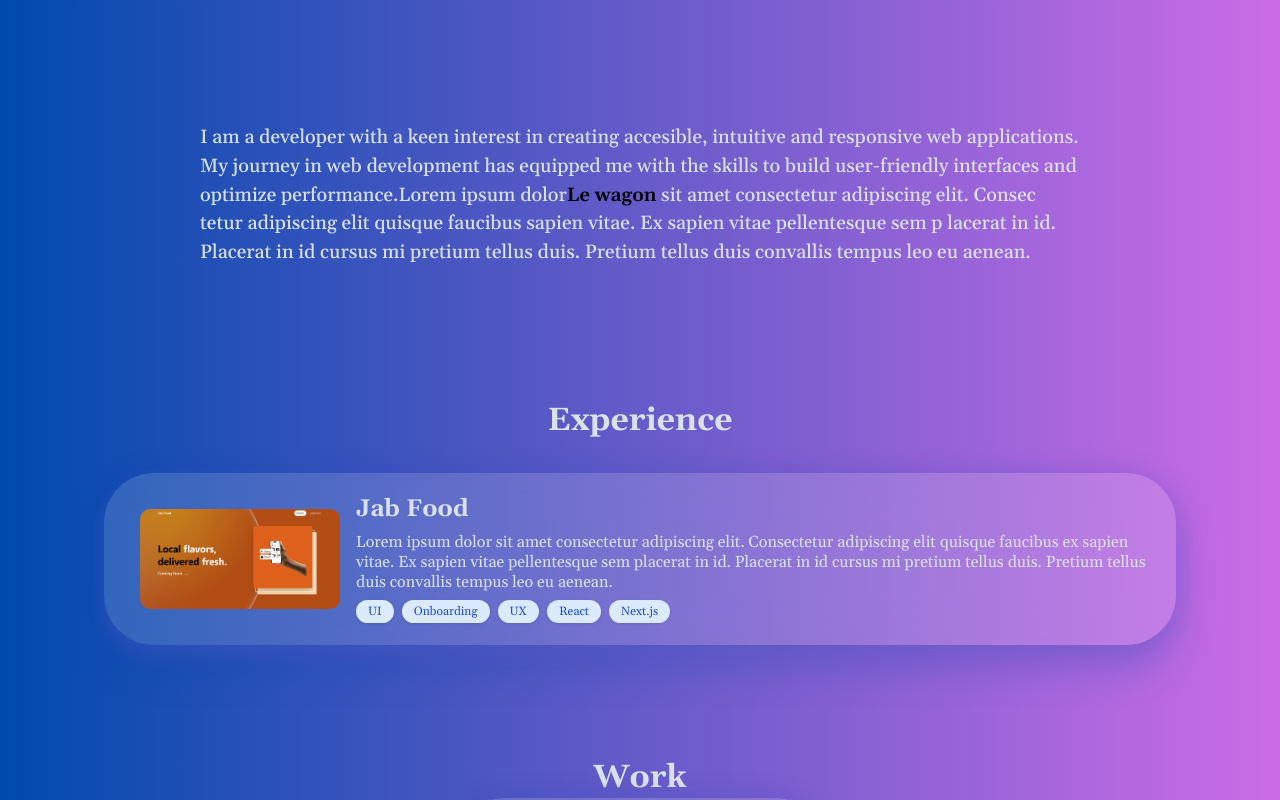
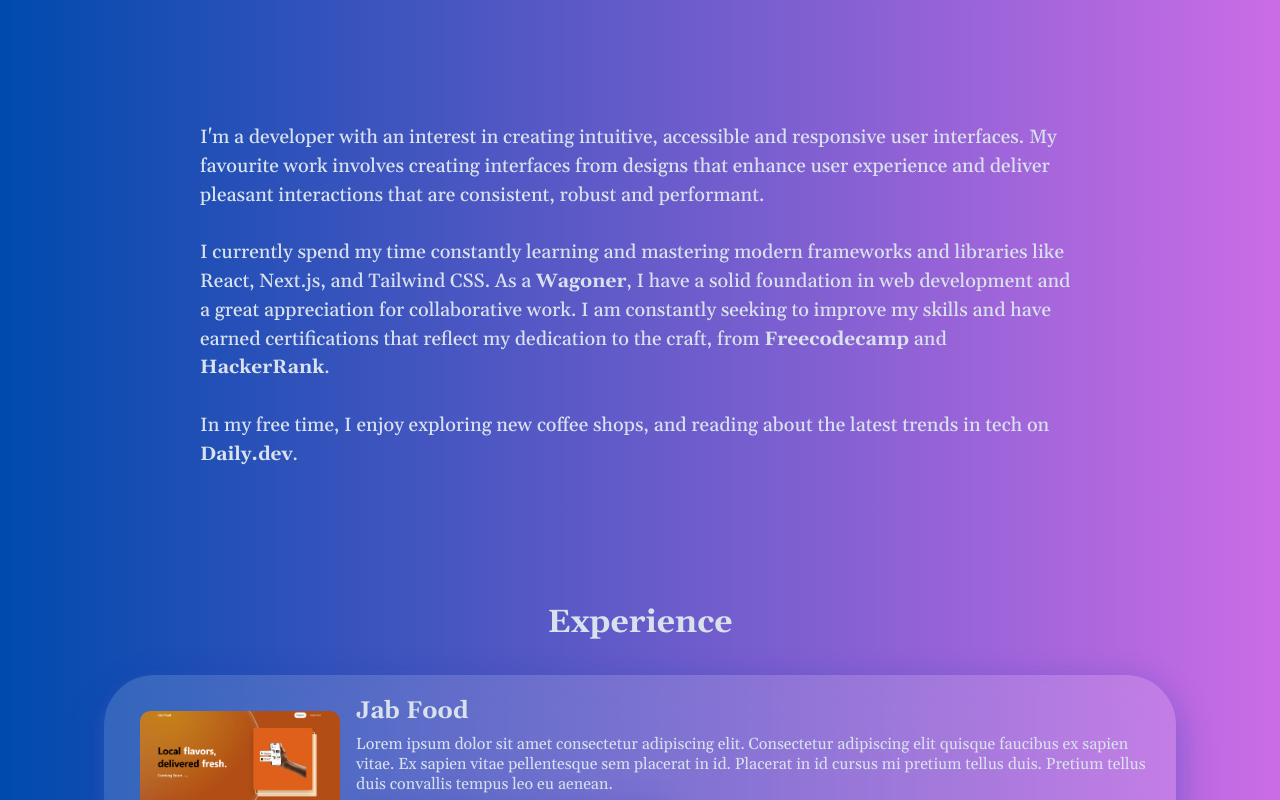
Before and after one commit to mrjacksoncool/Jackson, a Next.js app: page / in a window 1280 px wide. Shown: the part 760-1560 px from the top of the page. Built offline with nearby package versions, Linux system fonts and the light colour scheme.

Commit message:
Second Touch

```diff
--- a/src/app/components/AboutSection.js
+++ b/src/app/components/AboutSection.js
@@ -8,13 +8,16 @@
       <div className={styles.AboutContainer}>
         <div className={styles.InfoContainer}>
           <p>
-            I am a developer with a keen interest in creating
-            accesible, intuitive and responsive web applications. My journey in web development
-            has equipped me with the skills to build user-friendly interfaces and
-            optimize performance.Lorem ipsum dolor<a href="" target="_blank" rel="noopener noreferrer" className={styles.Linkto}>Le wagon</a> sit amet consectetur adipiscing elit. Consec
-            tetur adipiscing elit quisque faucibus sapien vitae. Ex sapien vitae pellentesque sem p
-            lacerat in id. Placerat in id cursus mi pretium tellus duis. Pretium tellus duis convallis
-            tempus leo eu aenean.
+            I'm a developer with an interest in creating intuitive, accessible and responsive user interfaces. My favourite work involves
+            creating interfaces from designs that enhance user experience and deliver pleasant interactions that are consistent, robust and performant.
+            <br />
+            <br />
+            I currently spend my time constantly learning and mastering modern frameworks and libraries like React, Next.js, and Tailwind CSS.
+            As a <a href="https://www.lewagon.com/" target="_blank" rel="noopener noreferrer" className={styles.Linkto}>Wagoner</a>, I have a solid foundation in web development and a great appreciation for collaborative work.
+            I am constantly seeking to improve my skills and have earned certifications that reflect my dedication to the craft, from <a href="https://freecodecamp.org/certification/mojela03/responsive-web-design" target="_blank" rel="noopener noreferrer" className={styles.Linkto}>Freecodecamp</a> and <a href="https://www.hackerrank.com/certificates/3d41105e3b69" target="_blank" rel="noopener noreferrer" className={styles.Linkto}>HackerRank</a>.
+            <br />
+            <br />
+            In my free time, I enjoy exploring new coffee shops, and reading about the latest trends in tech on <a href="https://daily.dev/" target="_blank" rel="noopener noreferrer" className={styles.Linkto}>Daily.dev</a>.
           </p>
         </div>
       </div>
--- a/src/app/components/HeroSection.js
+++ b/src/app/components/HeroSection.js
@@ -37,7 +37,7 @@
             <a href="https://linkedin.com/in/yourusername" className={`${styles.sociallink} ${styles.linkedin}`} target="_blank" rel="noopener noreferrer">
               <FaLinkedinIn />
             </a>
-            <a href="https://github.com/yourusername" className={`${styles.sociallink} ${styles.github}`} target="_blank" rel="noopener noreferrer">
+            <a href="https://github.com/mrjacksoncool/mrjacksoncool/" className={`${styles.sociallink} ${styles.github}`} target="_blank" rel="noopener noreferrer">
               <FaGithub />
             </a >
           </div >
--- a/src/app/components/WorkSection.js
+++ b/src/app/components/WorkSection.js
@@ -33,7 +33,7 @@
           </div>
         </a>
         <span className={styles.resume}>
-          <a href="/public/resume.pdf" download={"Mojela's resume.pdf"} className={styles.resumeLink}>
+          <a href="/resume.pdf" download={"Mojela's resume.pdf"} className={styles.resumeLink}>
             Download Resume <MdArrowOutward />
           </a>
         </span>
--- a/src/app/components/aboutsection.module.css
+++ b/src/app/components/aboutsection.module.css
@@ -43,7 +43,15 @@
 }
 
 .Linkto {
-  color: black;
+  font-weight: 700;
   text-decoration: none;
-  font-weight: 600;
+  background-image: linear-gradient(currentColor, currentColor);
+  background-size: 0% 2px;
+  background-position: 0 100%;
+  background-repeat: no-repeat;
+  transition: background-size 0.3s ease;
 }
+
+.Linkto:hover {
+  background-size: 100% 2px;
+}
--- a/src/app/components/expsection.module.css
+++ b/src/app/components/expsection.module.css
@@ -53,11 +53,17 @@
 
 .tag {
   font-size: 0.75rem;
-  background-color: #dbeafe;
-  color: #1d4ed8;
+  background: rgba(255, 255, 255, 0.14);
+  color: rgb(217, 226, 236);
   padding: 4px 12px;
   border-radius: 9999px;
-  box-shadow: 0 1px 3px rgba(0, 0, 0, 0.1);
+  box-shadow:
+    0 20px 40px rgba(0, 74, 173, 0.3),
+    0 10px 20px rgba(203, 108, 230, 0.2),
+    0 0 30px rgba(0, 74, 173, 0.1);
+  backdrop-filter: blur(19.8px);
+  -webkit-backdrop-filter: blur(6.1px);
+
 }
 
 .CardTitle {
@@ -124,3 +130,21 @@
   margin-top: 2rem; */
   /* background: linear-gradient(90deg, #004aad, #cb6ce6); */
 }
+
+.swipecontainer {
+  display: flex;
+  overflow-x: auto;
+  scroll-snap-type: x mandatory;
+  -webkit-overflow-scrolling: touch;
+  gap: 1rem;
+  padding: 1rem;
+}
+
+.swipecard {
+  flex: 0 0 80%;
+  scroll-snap-align: start;
+  background-color: #f3f4f6;
+  border-radius: 12px;
+  padding: 1rem;
+  box-shadow: 0 2px 10px rgba(0, 0, 0, 0.1);
+}
--- a/src/app/components/worksection.module.css
+++ b/src/app/components/worksection.module.css
@@ -67,7 +67,7 @@
 
 .resumeLink:hover {
   background: rgba(255, 255, 255, 0.2);
-  color: black;
+  color: white;
 }
 
 .WorkDetails {
```
Also changed, not shown: src/app/components/ExpSection.js (+13 -0 lines).
